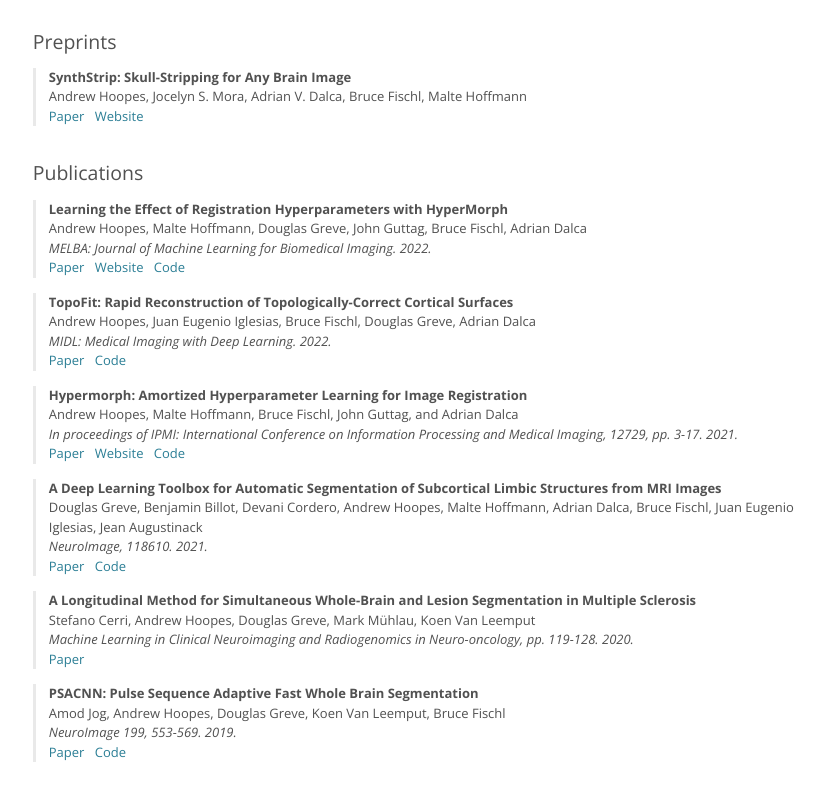
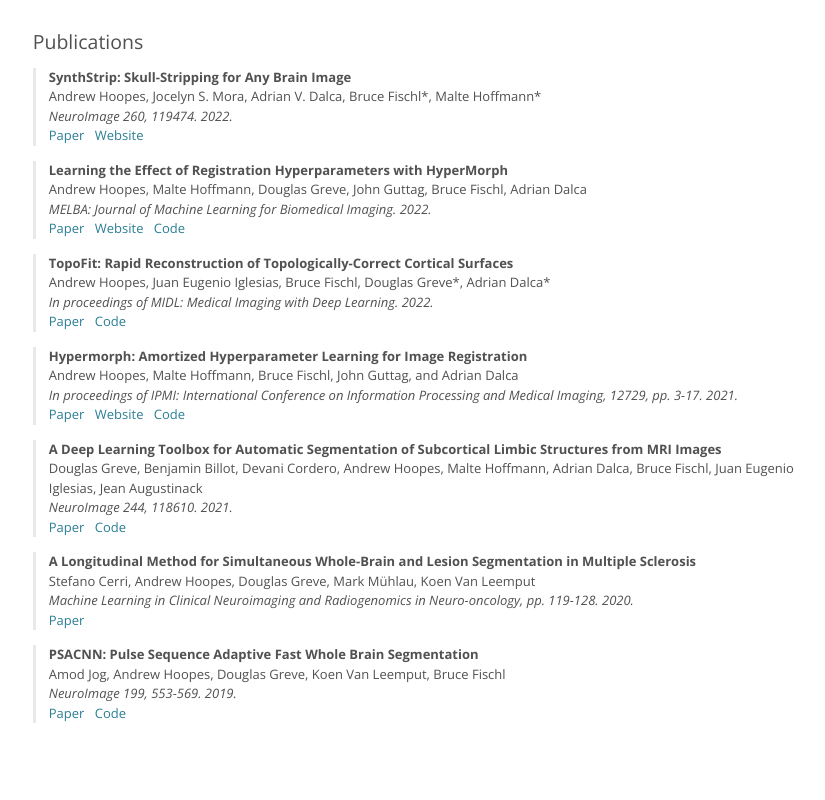
Before and after one commit to ahoopes/ahoopes.github.io, a plain HTML site: page index.html in a window 1280 px wide. Shown: the part 116-916 px from the top of the page, without its empty margins (217-1042 px from the left). Drawn offline with nearby package versions, Linux system fonts and the light colour scheme.

Commit message:
update synthstrip

```diff
--- a/index.html
+++ b/index.html
@@ -35,23 +35,21 @@
     <a href="https://scholar.google.com/citations?user=_OVlcIUAAAAJ" class="header-link-button">Google Scholar</a>
 </div>
 
-<!-------------------------------- PREPRINTS -------------------------------->
-
-<h4 style="margin-top: 35px;">Preprints</h4>
-
-<div class="paper">
-<p style="margin-bottom: 0; line-height: 1.5;"><b>SynthStrip: Skull-Stripping for Any Brain Image</b></p>
-<p style="margin-bottom: 0; padding-top: 0; line-height: 1.5;">Andrew Hoopes, Jocelyn S. Mora, Adrian V. Dalca, Bruce Fischl, Malte Hoffmann</p>
-<div style="margin-bottom: 0; padding-top: 0; line-height: 1.5;">
-    <a href="https://arxiv.org/pdf/2203.09974.pdf" class="link-button">Paper</a>
-    <a href="https://surfer.nmr.mgh.harvard.edu/docs/synthstrip" class="link-button">Website</a>
-</div>
-</div>
 
 <!-------------------------------- PUBLICATIONS -------------------------------->
 
 
 <h4 style="margin-top: 35px;">Publications</h4>
+
+<div class="paper">
+<p style="margin-bottom: 0; line-height: 1.5;"><b>SynthStrip: Skull-Stripping for Any Brain Image</b></p>
+<p style="margin-bottom: 0; padding-top: 0; line-height: 1.5;">Andrew Hoopes, Jocelyn S. Mora, Adrian V. Dalca, Bruce Fischl*, Malte Hoffmann*</p>
+<p style="margin-bottom: 0; padding-top: 0; line-height: 1.5;"><em>NeuroImage 260, 119474. 2022.</em></p>
+<div style="margin-bottom: 0; padding-top: 0; line-height: 1.5;">
+    <a href="https://www.sciencedirect.com/science/article/pii/S1053811922005900" class="link-button">Paper</a>
+    <a href="https://surfer.nmr.mgh.harvard.edu/docs/synthstrip" class="link-button">Website</a>
+</div>
+</div>
 
 <div class="paper">
 <p style="margin-bottom: 0; line-height: 1.5;"><b>Learning the Effect of Registration Hyperparameters with HyperMorph</b></p>
@@ -66,8 +64,8 @@
 
 <div class="paper">
 <p style="margin-bottom: 0; line-height: 1.5;"><b>TopoFit: Rapid Reconstruction of Topologically-Correct Cortical Surfaces</b></p>
-<p style="margin-bottom: 0; padding-top: 0; line-height: 1.5;">Andrew Hoopes, Juan Eugenio Iglesias, Bruce Fischl, Douglas Greve, Adrian Dalca</p>
-<p style="margin-bottom: 0; padding-top: 0; line-height: 1.5;"><em>MIDL: Medical Imaging with Deep Learning. 2022.</em></p>
+<p style="margin-bottom: 0; padding-top: 0; line-height: 1.5;">Andrew Hoopes, Juan Eugenio Iglesias, Bruce Fischl, Douglas Greve*, Adrian Dalca*</p>
+<p style="margin-bottom: 0; padding-top: 0; line-height: 1.5;"><em>In proceedings of MIDL: Medical Imaging with Deep Learning. 2022.</em></p>
 <div style="margin-bottom: 0; padding-top: 0; line-height: 1.5;">
     <a href="https://openreview.net/pdf?id=-JiHeZNDY3a" class="link-button">Paper</a>
     <a href="https://github.com/ahoopes/topofit" class="link-button">Code</a>
@@ -88,7 +86,7 @@
 <div class="paper">
 <p style="margin-bottom: 0; line-height: 1.5;"><b>A Deep Learning Toolbox for Automatic Segmentation of Subcortical Limbic Structures from MRI Images</b></p>
 <p style="margin-bottom: 0; padding-top: 0; line-height: 1.5;">Douglas Greve, Benjamin Billot, Devani Cordero, Andrew Hoopes, Malte Hoffmann, Adrian Dalca, Bruce Fischl, Juan Eugenio Iglesias, Jean Augustinack</p>
-<p style="margin-bottom: 0; padding-top: 0; line-height: 1.5;"><em>NeuroImage, 118610. 2021.</em></p>
+<p style="margin-bottom: 0; padding-top: 0; line-height: 1.5;"><em>NeuroImage 244, 118610. 2021.</em></p>
 <div style="margin-bottom: 0; padding-top: 0; line-height: 1.5;">
     <a href="https://www.sciencedirect.com/science/article/pii/S1053811921008831" class="link-button">Paper</a>
     <a href="https://github.com/freesurfer/freesurfer/tree/dev/mri_sclimbic_seg" class="link-button">Code</a>
```
